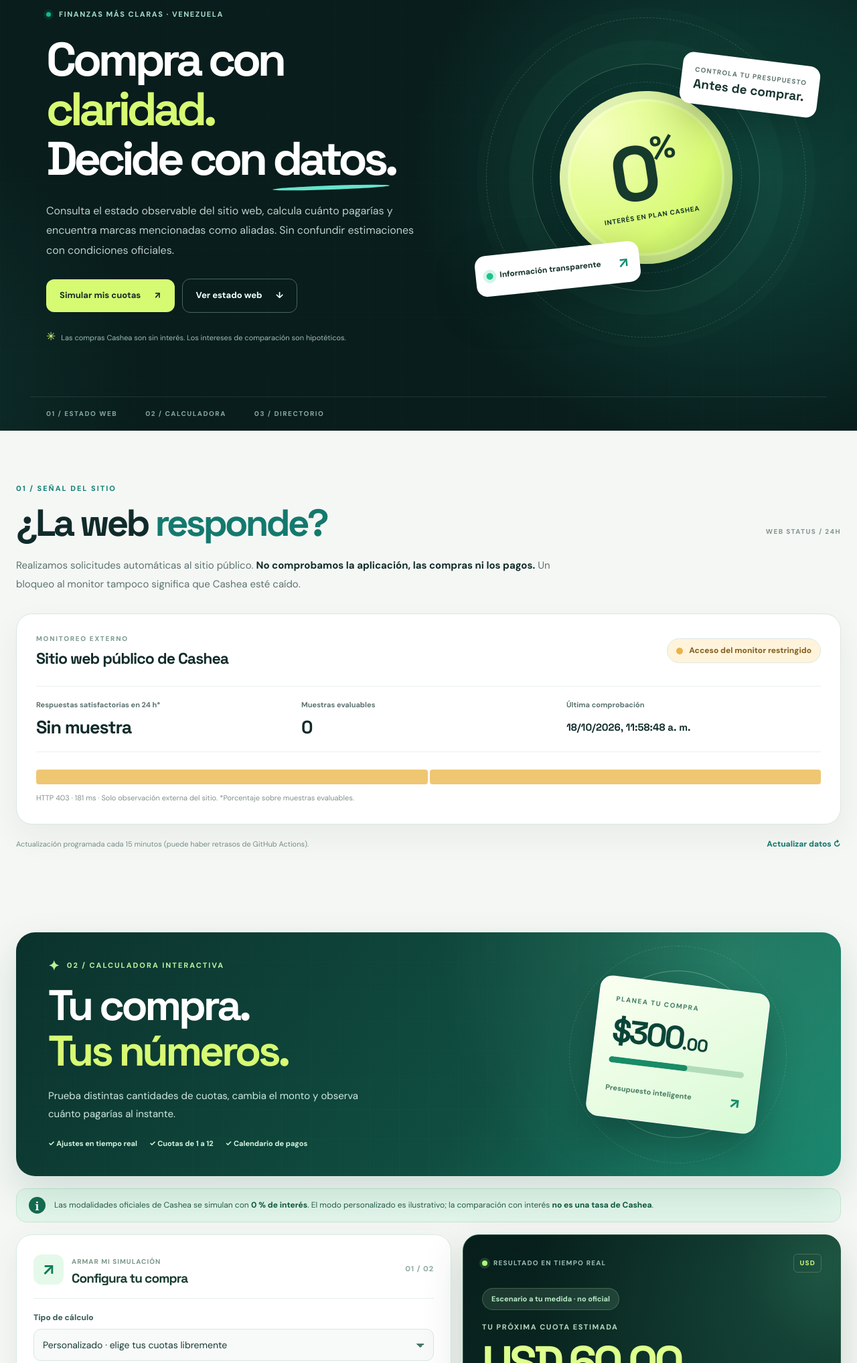
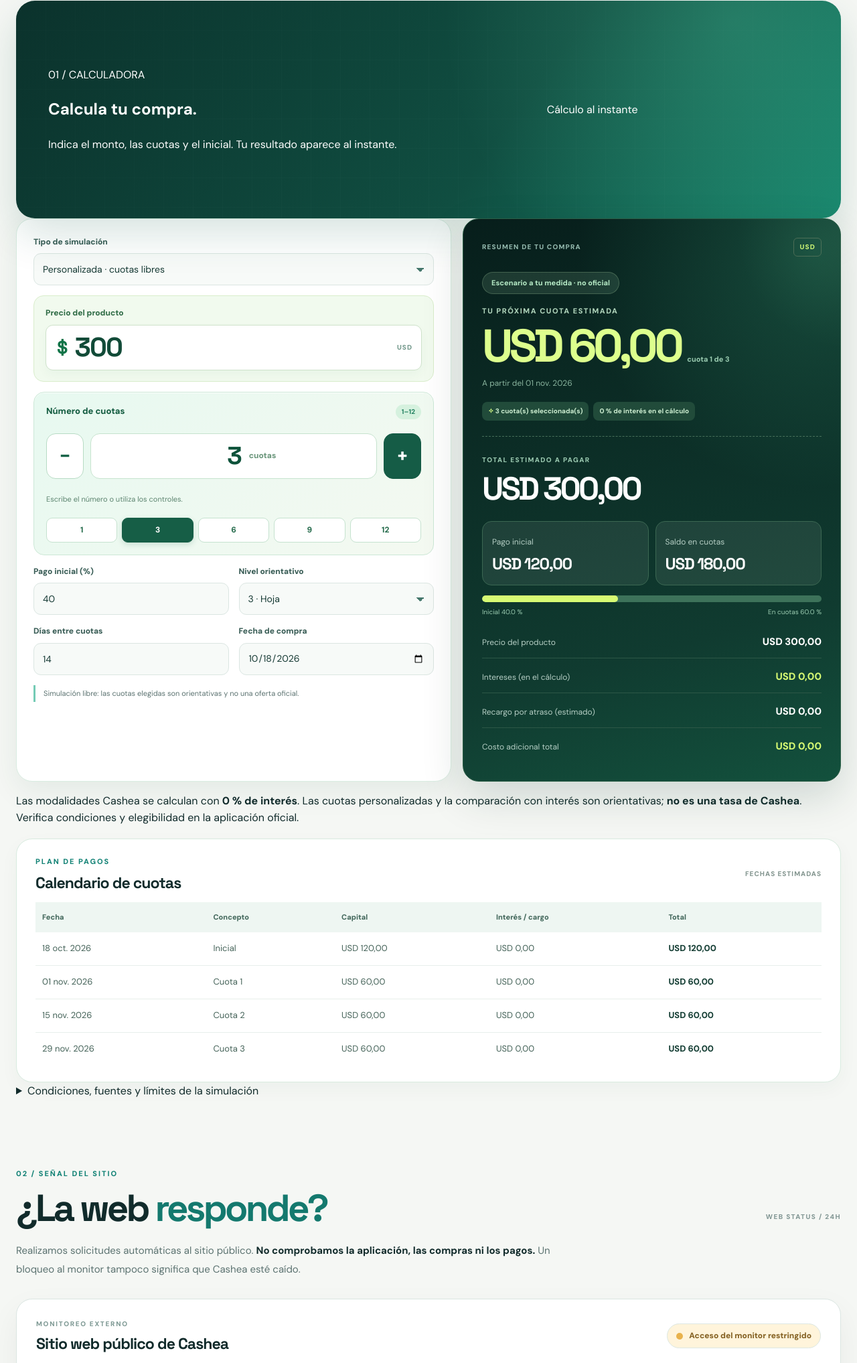
Before and after one commit to medinacaj/monitor-cashea, a website with bundled scripts: page index.html in a window 1280 px wide. Shown: the part 187-2222 px from the top of the page at 67% size. Built offline with nearby package versions, Linux system fonts and the light colour scheme.

Commit message:
refactor: calculator is the primary interface, eliminate decorative duplicates

```diff
--- a/app.js
+++ b/app.js
@@ -14,7 +14,7 @@ const notas = {
   principal: 'Línea Principal: normalmente 3 cuotas sin interés. El porcentaje de inicial es editable y puede variar según nivel, comercio y promociones.',
   cotidiana: 'Línea Cotidiana: una cuota sin interés a 14 días. Comprueba en la app tu línea disponible y los comercios participantes.',
   mas: 'Modo Más Cuotas: 6 cuotas desde nivel 3, 9 desde nivel 5 y 12 desde nivel 6, en productos online seleccionados. Las páginas oficiales publican importes mínimos diferentes: verifica las condiciones actuales y tu elegibilidad en la app. No es combinable con otras reducciones de inicial.',
-  personalizada: 'Simulación libre, no oficial: puedes elegir entre 1 y 12 cuotas, el porcentaje inicial y los días entre pagos. No implica que Cashea ofrezca esos plazos.',
+  personalizada: 'Simulación libre: las cuotas elegidas son orientativas y no una oferta oficial.',
   comparar: 'Comparador de un préstamo hipotético: la tasa anual es editable y NO corresponde a Cashea. Los resultados no constituyen oferta financiera.'
 };
 function hoy() {
@@ -68,7 +68,7 @@ function establecerCuotas(numero) {
   cuotasIntroducidas();
 }
 function comprobarElegibilidad(m, monto, n, nivel) {
-  if (m === 'personalizada') return 'El número de cuotas seleccionado es una estimación libre, no una modalidad aprobada por Cashea. Consulta sus condiciones reales en la aplicación.';
+  if (m === 'personalizada') return '';
   if (m !== 'mas') return '';
   if (![6,9,12].includes(n)) return 'Modo Más Cuotas: selecciona 6, 9 o 12 cuotas.';
   const minNivel = n === 6 ? 3 : n === 9 ? 5 : 6;
@@ -113,7 +113,7 @@ function simular() {
         <div><span>Recargo por atraso (estimado)</span><b>${fmt(plan.recargosC)}</b></div>
         <div class="res-fuerte"><span>Costo adicional total</span><strong>${fmt(plan.interesesC + plan.recargosC)}</strong></div>
       </div>
-      <p class="res-aclaracion">${m === 'comparar' ? 'Tasa anual ilustrativa: ' + esc($('tasa').value) + ' %. No es un producto ni un interés de Cashea.' : 'Sin intereses de financiamiento en esta simulación. Las modalidades de Cashea deben verificarse en la aplicación.'}</p>
+      ${m === 'comparar' ? '<p class="res-aclaracion">Interés anual hipotético: ' + esc($('tasa').value) + ' %. No corresponde a Cashea.</p>' : ''}
       ${elegible ? '<p class="advertencia">' + esc(elegible) + '</p>' : ''}
     `;
     const fila = (fecha, concepto, capital, interes, total) =>
--- a/index.html
+++ b/index.html
@@ -21,93 +21,53 @@
   <div class="independiente" role="note"><span class="mini-punto"></span> PROYECTO INDEPENDIENTE · No afiliado, respaldado ni operado por Cashea</div>
   <header class="navegacion">
     <a href="#inicio" class="marca" aria-label="Monitor Cashea, inicio"><span class="marca-icono">M<span class="marca-onda">•</span></span><span>MONITOR<span class="marca-fina">/CASHEA</span></span></a>
-    <nav aria-label="Navegación principal"><a href="#estado">Estado web</a><a href="#simulador">Calculadora</a><a href="#directorio">Comercios</a></nav>
+    <nav aria-label="Navegación principal"><a href="#simulador">Calculadora</a><a href="#estado">Estado web</a><a href="#directorio">Comercios</a></nav>
     <a href="#simulador" class="nav-cta">Calcular <span aria-hidden="true">↗</span></a>
     <details class="mobile-nav" id="mobile-nav">
       <summary aria-label="Abrir menú de navegación"><span aria-hidden="true">☰</span> Menú</summary>
       <nav aria-label="Navegación móvil">
+        <a href="#simulador">Calculadora</a>
         <a href="#estado">Estado web</a>
-        <a href="#simulador">Calculadora</a>
         <a href="#directorio">Comercios</a>
       </nav>
     </details>
   </header>
   <main id="inicio" tabindex="-1">
-    <section class="hero" aria-labelledby="titular">
-      <div class="hero-fondo" aria-hidden="true"></div>
-      <div class="hero-interior">
-        <div class="hero-copia">
-          <p class="kicker"><span class="mini-punto"></span> FINANZAS MÁS CLARAS · VENEZUELA</p>
-          <h1 id="titular">Compra con <em>claridad.</em><br>Decide con <span class="subrayado">datos.</span></h1>
-          <p class="hero-descripcion">Consulta el estado observable del sitio web, calcula cuánto pagarías y encuentra marcas mencionadas como aliadas. Sin confundir estimaciones con condiciones oficiales.</p>
-          <div class="hero-acciones"><a class="boton boton-claro" href="#simulador">Simular mis cuotas <span aria-hidden="true">↗</span></a><a class="boton boton-fantasma" href="#estado">Ver estado web <span aria-hidden="true">↓</span></a></div>
-          <p class="hero-aclaracion"><span aria-hidden="true">✳</span> Las compras Cashea son sin interés. Los intereses de comparación son hipotéticos.</p>
+    <div class="contenedor">
+      <section id="simulador" class="seccion calc-section" aria-labelledby="sim-titulo">
+        <div class="calculadora-shell">
+          <div class="calc-heading">
+            <div>
+              <p class="calc-kicker">01 / CALCULADORA</p>
+              <h1 id="sim-titulo">Calcula tu <span>compra.</span></h1>
+              <p>Indica el monto, las cuotas y el inicial. Tu resultado aparece al instante.</p>
             </div>
-        <div class="hero-visual" aria-hidden="true">
-          <div class="visual-radial"></div>
-          <div class="tarjeta-flotante tarjeta-arriba"><span>CONTROLA TU PRESUPUESTO</span><strong>Antes de comprar.</strong></div>
-          <div class="moneda-ficticia"><span>0<span>%</span></span><small>INTERÉS EN PLAN CASHEA</small></div>
-          <div class="tarjeta-flotante tarjeta-abajo"><span class="pulso"></span><span>Información transparente</span><b>↗</b></div>
-        </div>
-      </div>
-      <div class="hero-pie"><span>01 / ESTADO WEB</span><span>02 / CALCULADORA</span><span>03 / DIRECTORIO</span></div>
-    </section>
-
-    <div class="contenedor">
-      <section id="estado" class="seccion" aria-labelledby="estado-titulo">
-        <div class="titulo-seccion"><div><p class="eyebrow">01 / SEÑAL DEL SITIO</p><h2 id="estado-titulo">¿La web <span>responde?</span></h2></div><span class="seccion-indice">WEB STATUS / 24H</span></div>
-        <p class="intro">Realizamos solicitudes automáticas al sitio público. <strong>No comprobamos la aplicación, las compras ni los pagos.</strong> Un bloqueo al monitor tampoco significa que Cashea esté caído.</p>
-        <div id="estado-lista" class="estado-lista" aria-live="polite"><div class="estado-espera">Consultando los últimos datos…</div></div>
-        <div class="estado-pie"><span>Actualización programada cada 15 minutos (puede haber retrasos de GitHub Actions).</span><button id="refrescar" type="button" class="enlace-boton">Actualizar datos ↻</button></div>
-      </section>
-
-      <section id="simulador" class="seccion" aria-labelledby="sim-titulo">
-        <div class="calc-heading">
-          <div class="calc-heading-copia">
-            <p class="eyebrow calc-eyebrow"><span class="calc-destello" aria-hidden="true">✦</span> 02 / CALCULADORA INTERACTIVA</p>
-            <h2 id="sim-titulo">Tu compra.<br><span>Tus números.</span></h2>
-            <p>Prueba distintas cantidades de cuotas, cambia el monto y observa cuánto pagarías al instante.</p>
-            <div class="calc-heading-puntos">
-              <span>✓ Ajustes en tiempo real</span>
-              <span>✓ Cuotas de 1 a 12</span>
-              <span>✓ Calendario de pagos</span>
-            </div>
-          </div>
-          <div class="calc-heading-arte" aria-hidden="true">
-            <div class="calc-arte-circulo calc-arte-circulo-uno"></div>
-            <div class="calc-arte-circulo calc-arte-circulo-dos"></div>
-            <div class="calc-arte-tarjeta"><small>PLANEA TU COMPRA</small><b>$300<span>.00</span></b><span class="calc-arte-barra"><i></i></span><span class="calc-arte-pie">Presupuesto inteligente <em>↗</em></span></div>
-          </div>
-        </div>
-        <div class="calc-legal-banda"><span class="calc-legal-icono" aria-hidden="true">i</span>
-          <p>Las modalidades oficiales de Cashea se simulan con <strong>0 % de interés</strong>. El modo personalizado es ilustrativo; la comparación con interés <strong>no es una tasa de Cashea</strong>.</p>
+            <span class="calc-live"><i aria-hidden="true"></i> Cálculo al instante</span>
           </div>
           <div class="sim-grid">
-          <form id="form-sim" class="panel-controles" novalidate>
-            <div class="calc-form-intro campo-ancho">
-              <div class="calc-form-marca"><span class="calc-form-marca-icono" aria-hidden="true">↗</span><div><span>ARMAR MI SIMULACIÓN</span><h3>Configura tu compra</h3></div></div>
-              <span class="calc-form-version">01 / 02</span>
-            </div>
-            <div class="campo campo-ancho"><label for="modalidad">Tipo de cálculo</label>
+            <form id="form-sim" class="panel-controles" novalidate aria-label="Configurar simulación de compra">
+              <div class="campo campo-ancho">
+                <label for="modalidad">Tipo de simulación</label>
                 <select id="modalidad">
-                <option value="personalizada" selected>Personalizado · elige tus cuotas libremente</option>
+                  <option value="personalizada" selected>Personalizada · cuotas libres</option>
                   <option value="principal">Línea Principal · referencia de 3 cuotas</option>
                   <option value="cotidiana">Línea Cotidiana · referencia de 1 cuota</option>
-                <option value="mas">Modo Más Cuotas · 6, 9 o 12 cuotas referenciales</option>
+                  <option value="mas">Modo Más Cuotas · referencia de 6, 9 o 12</option>
                   <option value="comparar">Comparación con intereses · no Cashea</option>
                 </select>
               </div>
-            <div class="campo campo-ancho campo-destacado"><label for="monto">¿Cuánto cuesta lo que quieres comprar?</label>
+              <div class="campo campo-ancho campo-destacado">
+                <label for="monto">Precio del producto</label>
                 <div class="campo-moneda campo-moneda-grande"><span aria-hidden="true">$</span><input id="monto" type="number" min="0.01" max="1000000" step="0.01" inputmode="decimal" value="300" required><span class="codigo-moneda">USD</span></div>
               </div>
               <div class="campo campo-ancho campo-cuotas">
-              <div class="calc-control-cabecera"><label for="cuotas">¿En cuántas cuotas quieres pagar?</label><span>1 a 12 cuotas</span></div>
-              <div class="calc-stepper" role="group" aria-label="Elegir cantidad de cuotas">
+                <div class="calc-control-cabecera"><label for="cuotas">Número de cuotas</label><span>1–12</span></div>
+                <div class="calc-stepper" role="group" aria-label="Seleccionar cantidad de cuotas">
                   <button type="button" class="stepper-boton" id="cuotas-menos" aria-label="Restar una cuota">−</button>
                   <div class="stepper-entrada"><input id="cuotas" type="number" inputmode="numeric" min="1" max="12" step="1" value="3" required aria-describedby="ayuda-cuotas"><span>cuotas</span></div>
                   <button type="button" class="stepper-boton stepper-boton-mas" id="cuotas-mas" aria-label="Sumar una cuota">+</button>
                 </div>
-              <p class="micro" id="ayuda-cuotas">Escribe un número manualmente, usa + y − o selecciona una opción rápida.</p>
+                <p class="micro" id="ayuda-cuotas">Escribe el número o utiliza los controles.</p>
                 <div class="cuotas-rapidas" role="group" aria-label="Cantidades rápidas de cuotas">
                   <button type="button" data-cuotas="1" aria-pressed="false">1</button>
                   <button type="button" data-cuotas="3" aria-pressed="true">3</button>
@@ -116,27 +76,58 @@
                   <button type="button" data-cuotas="12" aria-pressed="false">12</button>
                 </div>
               </div>
-            <div class="campo"><label for="nivel">Nivel orientativo</label><select id="nivel"><option value="1">1 · Semilla</option><option value="2">2 · Raíz</option><option value="3" selected>3 · Hoja</option><option value="4">4 · Tronco</option><option value="5">5 · Árbol</option><option value="6">6 · Araguaney</option></select></div>
-            <div class="campo"><label for="inicial">Pago inicial (%)</label><input id="inicial" type="number" min="0" max="100" step="0.01" inputmode="decimal" value="40"></div>
-            <div class="campo"><label for="dias">Días entre cuotas</label><input id="dias" type="number" inputmode="numeric" min="1" max="90" step="1" value="14"></div>
-            <div class="campo"><label for="fecha">Fecha de compra</label><input id="fecha" type="date" required></div>
-            <div class="campo campo-ancho comparar-extra" id="comparar-extra" hidden><label for="tasa">Interés anual (%) · comparación hipotética</label><div class="campo-moneda"><input id="tasa" type="number" min="0" max="200" step="0.1" value="24"><span aria-hidden="true">%</span></div><p class="micro">24 % es un ejemplo editable y NO corresponde a Cashea. Interés calculado sobre saldo pendiente.</p></div>
-            <div class="atrasos campo-ancho" id="atrasos" hidden><div class="campo-cabecera"><strong>Simular atraso de una modalidad Cashea</strong><span>Opcional</span></div><div class="dos-campos"><div class="campo"><label for="atraso-dias">Días de atraso</label><input id="atraso-dias" type="number" min="0" max="365" step="1" value="0"></div><div class="campo"><label for="cuotas-vencidas">Cuotas atrasadas</label><input id="cuotas-vencidas" type="number" min="0" max="12" step="1" value="0"></div></div><p class="micro">Referencia: dos días de gracia, luego US$4 por cuota atrasada. Los valores pueden cambiar.</p></div>
+              <div class="campo">
+                <label for="inicial">Pago inicial (%)</label>
+                <input id="inicial" type="number" min="0" max="100" step="0.01" inputmode="decimal" value="40">
+              </div>
+              <div class="campo">
+                <label for="nivel">Nivel orientativo</label>
+                <select id="nivel"><option value="1">1 · Semilla</option><option value="2">2 · Raíz</option><option value="3" selected>3 · Hoja</option><option value="4">4 · Tronco</option><option value="5">5 · Árbol</option><option value="6">6 · Araguaney</option></select>
+              </div>
+              <div class="campo">
+                <label for="dias">Días entre cuotas</label>
+                <input id="dias" type="number" inputmode="numeric" min="1" max="90" step="1" value="14">
+              </div>
+              <div class="campo">
+                <label for="fecha">Fecha de compra</label>
+                <input id="fecha" type="date" required>
+              </div>
+              <div class="campo campo-ancho comparar-extra" id="comparar-extra" hidden>
+                <label for="tasa">Interés anual (%) · solo comparación</label>
+                <div class="campo-moneda"><input id="tasa" type="number" min="0" max="200" step="0.1" value="24"><span aria-hidden="true">%</span></div>
+                <p class="micro">Tasa hipotética editable. No corresponde a Cashea.</p>
+              </div>
+              <div class="atrasos campo-ancho" id="atrasos" hidden>
+                <div class="campo-cabecera"><strong>Simular atraso</strong><span>Opcional</span></div>
+                <div class="dos-campos"><div class="campo"><label for="atraso-dias">Días de atraso</label><input id="atraso-dias" type="number" min="0" max="365" step="1" value="0"></div><div class="campo"><label for="cuotas-vencidas">Cuotas atrasadas</label><input id="cuotas-vencidas" type="number" min="0" max="12" step="1" value="0"></div></div>
+                <p class="micro">Referencia: dos días de gracia; luego US$4 por cuota atrasada.</p>
+              </div>
               <p class="campo-ancho formulario-nota" id="plan-nota"></p>
             </form>
             <div class="panel-resultado" aria-live="polite" aria-label="Resultado de la simulación">
-            <div class="resultado-cabecera"><span><span class="resultado-pulso" aria-hidden="true"></span> RESULTADO EN TIEMPO REAL</span><span class="indicador-resultado">USD</span></div>
+              <div class="resultado-cabecera"><span>RESUMEN DE TU COMPRA</span><span class="indicador-resultado">USD</span></div>
               <div id="resultado" class="resultado"></div>
-            <div class="panel-aclaracion">Simulación orientativa. Las condiciones reales, elegibilidad y fechas dependen de la oferta que aparezca en la aplicación oficial.</div>
             </div>
           </div>
+          <p class="calc-legal">Las modalidades Cashea se calculan con <strong>0 % de interés</strong>. Las cuotas personalizadas y la comparación con interés son orientativas; <strong>no es una tasa de Cashea</strong>. Verifica condiciones y elegibilidad en la aplicación oficial.</p>
+        </div>
         <div class="calendario-panel">
-          <div class="calendario-cabecera"><div><p class="eyebrow">PLAN DE PAGOS</p><h3>Así quedarían tus cuotas</h3></div><span>FECHAS ESTIMADAS</span></div>
-          <p class="tabla-aviso"><span aria-hidden="true">↔</span> Desliza la tabla hacia los lados para ver todos los importes.</p>
-          <div id="calendario" class="tabla-wrap" tabindex="0" role="region" aria-label="Calendario de pagos; desliza horizontalmente para ver todas las columnas"></div>
+          <div class="calendario-cabecera"><div><p class="eyebrow">PLAN DE PAGOS</p><h3>Calendario de cuotas</h3></div><span>FECHAS ESTIMADAS</span></div>
+          <p class="tabla-aviso"><span aria-hidden="true">↔</span> Desliza la tabla horizontalmente para ver los importes.</p>
+          <div id="calendario" class="tabla-wrap" tabindex="0" role="region" aria-label="Calendario de pagos; desliza horizontalmente para ver las columnas"></div>
         </div>
-        <p class="fuente-oficial">Modo Más Cuotas: las dos páginas oficiales publican importes mínimos distintos; esta simulación no confirma elegibilidad. <a href="https://www.cashea.app/preguntas-frecuentes/c/modo-mas-cuotas" target="_blank" rel="noopener noreferrer">Preguntas frecuentes ↗</a> · <a href="https://www.cashea.app/mas-cuotas" target="_blank" rel="noopener noreferrer">Página del producto ↗</a></p>
-        <p class="fuente-oficial">Condiciones oficiales: <a href="https://www.cashea.app/preguntas-frecuentes/c/que-es-cashea-y-como-funciona" target="_blank" rel="noopener noreferrer">Preguntas frecuentes de Cashea ↗</a> · <a href="https://intercom.help/cashea/es/articles/8526833-atraso-y-periodo-de-gracia" target="_blank" rel="noopener noreferrer">Atrasos y período de gracia ↗</a></p>
+        <details class="calc-fuentes">
+          <summary>Condiciones, fuentes y límites de la simulación</summary>
+          <p>Modo Más Cuotas: dos páginas oficiales publican importes mínimos distintos; la simulación no confirma tu elegibilidad.</p>
+          <p>Fuentes: <a href="https://www.cashea.app/preguntas-frecuentes/c/modo-mas-cuotas" target="_blank" rel="noopener noreferrer">Modo Más Cuotas ↗</a> · <a href="https://www.cashea.app/mas-cuotas" target="_blank" rel="noopener noreferrer">Detalles de modalidades ↗</a> · <a href="https://www.cashea.app/preguntas-frecuentes/c/que-es-cashea-y-como-funciona" target="_blank" rel="noopener noreferrer">Preguntas frecuentes ↗</a> · <a href="https://intercom.help/cashea/es/articles/8526833-atraso-y-periodo-de-gracia" target="_blank" rel="noopener noreferrer">Atrasos ↗</a></p>
+        </details>
+      </section>
+
+      <section id="estado" class="seccion" aria-labelledby="estado-titulo">
+        <div class="titulo-seccion"><div><p class="eyebrow">02 / SEÑAL DEL SITIO</p><h2 id="estado-titulo">¿La web <span>responde?</span></h2></div><span class="seccion-indice">WEB STATUS / 24H</span></div>
+        <p class="intro">Realizamos solicitudes automáticas al sitio público. <strong>No comprobamos la aplicación, las compras ni los pagos.</strong> Un bloqueo al monitor tampoco significa que Cashea esté caído.</p>
+        <div id="estado-lista" class="estado-lista" aria-live="polite"><div class="estado-espera">Consultando los últimos datos…</div></div>
+        <div class="estado-pie"><span>Actualización programada cada 15 minutos (puede haber retrasos de GitHub Actions).</span><button id="refrescar" type="button" class="enlace-boton">Actualizar datos ↻</button></div>
       </section>
 
       <section id="directorio" class="seccion" aria-labelledby="dir-titulo">
```
Also changed, not shown: PROJECT_STATUS.md (+4 -0 lines), tests/calculator-shell.test.mjs (added, +20 -0 lines), README.md. Lines whose indentation alone changed are shown as unchanged.
